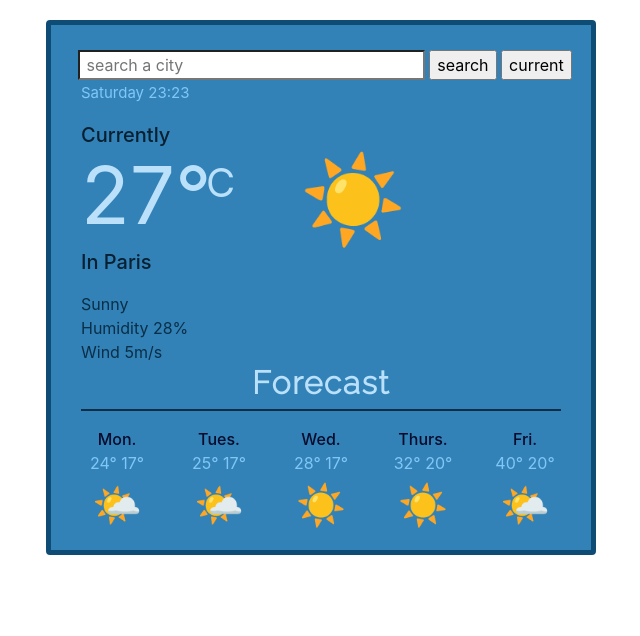
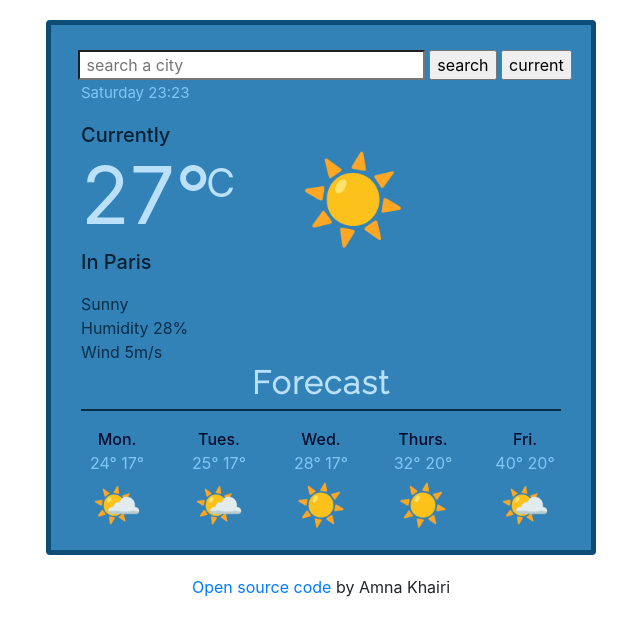
Before and after one commit to AmnaKhairi/weather-app, a plain HTML site: page index.html in a window 1280 px wide. Shown: the whole page, without its empty margins (319-959 px from the left). Drawn offline with nearby package versions, Linux system fonts and the light colour scheme; no server answers.

Commit message:
Added open source link

```diff
--- a/index.html
+++ b/index.html
@@ -121,6 +121,12 @@
         </div>
       </div>
     </div>
+    <p class="source-code-link">
+      <a href="https://github.com/AmnaKhairi/weather-app" target="_blank"
+        >Open source code</a
+      >
+      by Amna Khairi
+    </p>
     <script src="src/script.js"></script>
   </body>
 </html>
--- a/src/styles.css
+++ b/src/styles.css
@@ -83,6 +83,10 @@ h2 {
   color: #80c7f7;
 }
 
+.source-code-link {
+  text-align: center;
+}
+
 #date {
   color: #80c7f7;
   font-size: 15px;
```
